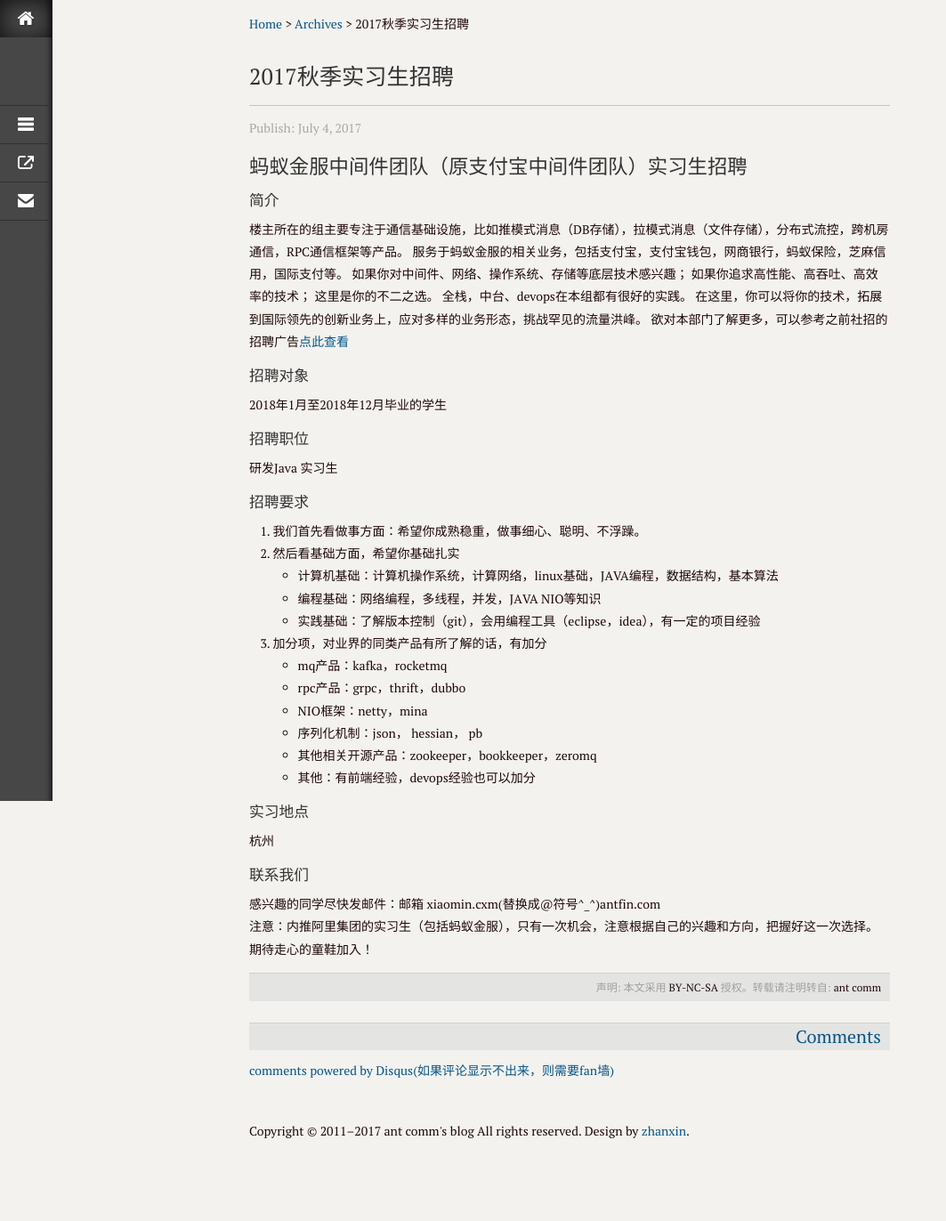
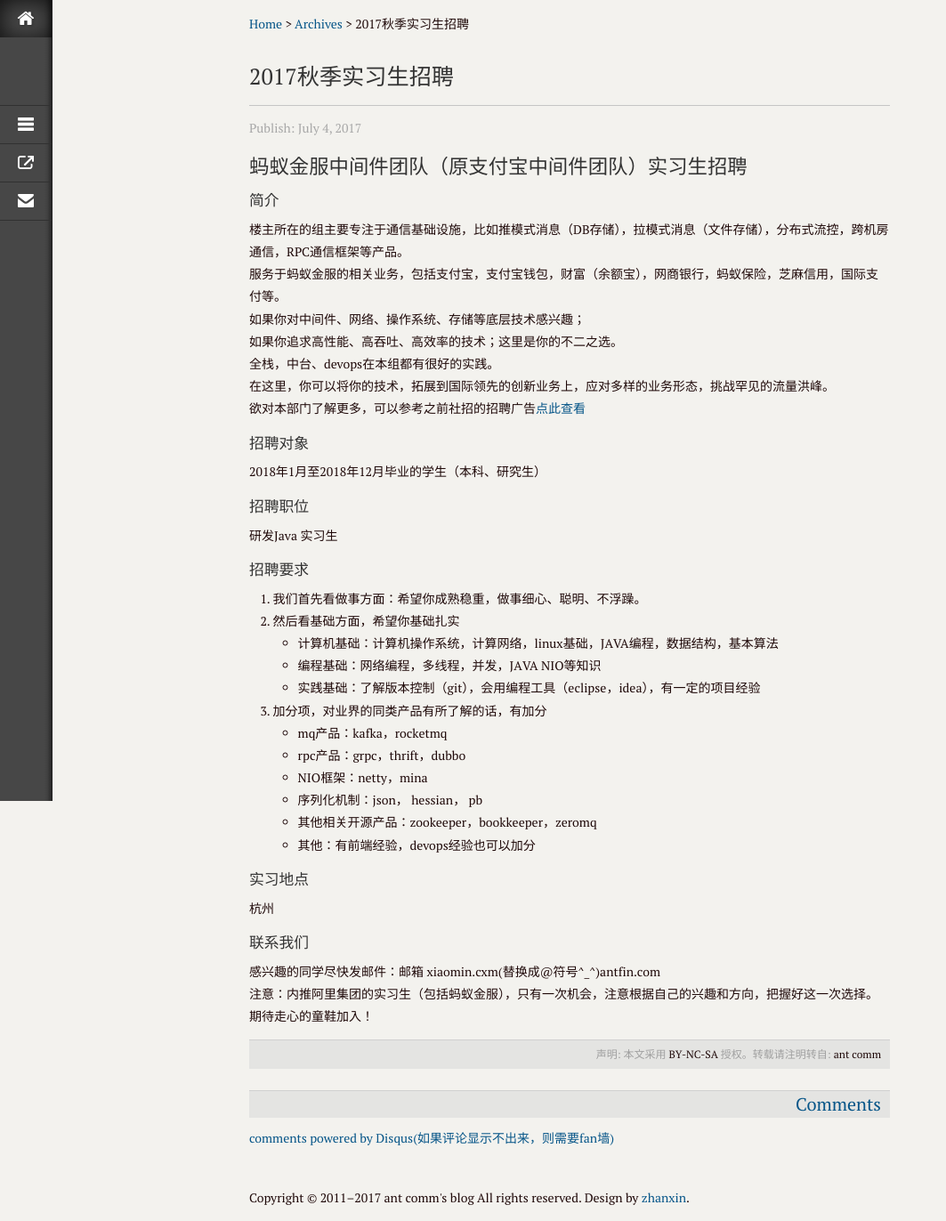
Before and after one commit to xmtsui/recruit, a Jekyll site: the page built from _posts/2017/2017-07-04-2017_autumn_intern.md, in a window 1280 px wide. Shown: the whole page at 89% size, without its empty margins (0-1063 px from the left). Built offline with Jekyll 4.4.1, drawn with Linux system fonts in a browser that asks for light colours; comment, search, counter and statistics services are not loaded; before the commit the page ends 1297 px from its top, so only the background shows below that.

Commit message:
modify by quickcommint

```diff
--- a/_posts/2017/2017-07-04-2017_autumn_intern.md
+++ b/_posts/2017/2017-07-04-2017_autumn_intern.md
@@ -8,16 +8,15 @@
 ## 蚂蚁金服中间件团队（原支付宝中间件团队）实习生招聘
 #### 简介
 楼主所在的组主要专注于通信基础设施，比如推模式消息（DB存储），拉模式消息（文件存储），分布式流控，跨机房通信，RPC通信框架等产品。
-服务于蚂蚁金服的相关业务，包括支付宝，支付宝钱包，网商银行，蚂蚁保险，芝麻信用，国际支付等。
+服务于蚂蚁金服的相关业务，包括支付宝，支付宝钱包，财富（余额宝），网商银行，蚂蚁保险，芝麻信用，国际支付等。
 如果你对中间件、网络、操作系统、存储等底层技术感兴趣；
-如果你追求高性能、高吞吐、高效率的技术；
-这里是你的不二之选。
+如果你追求高性能、高吞吐、高效率的技术；这里是你的不二之选。
 全栈，中台、devops在本组都有很好的实践。
 在这里，你可以将你的技术，拓展到国际领先的创新业务上，应对多样的业务形态，挑战罕见的流量洪峰。
 欲对本部门了解更多，可以参考之前社招的招聘广告[点此查看](http://pinggod.legendh5.com/h5/ant-social-wanted-2017.html?from=timeline&isappinstalled=0)
 
 #### 招聘对象
-2018年1月至2018年12月毕业的学生
+2018年1月至2018年12月毕业的学生（本科、研究生）
 
 #### 招聘职位
 研发Java 实习生
```
